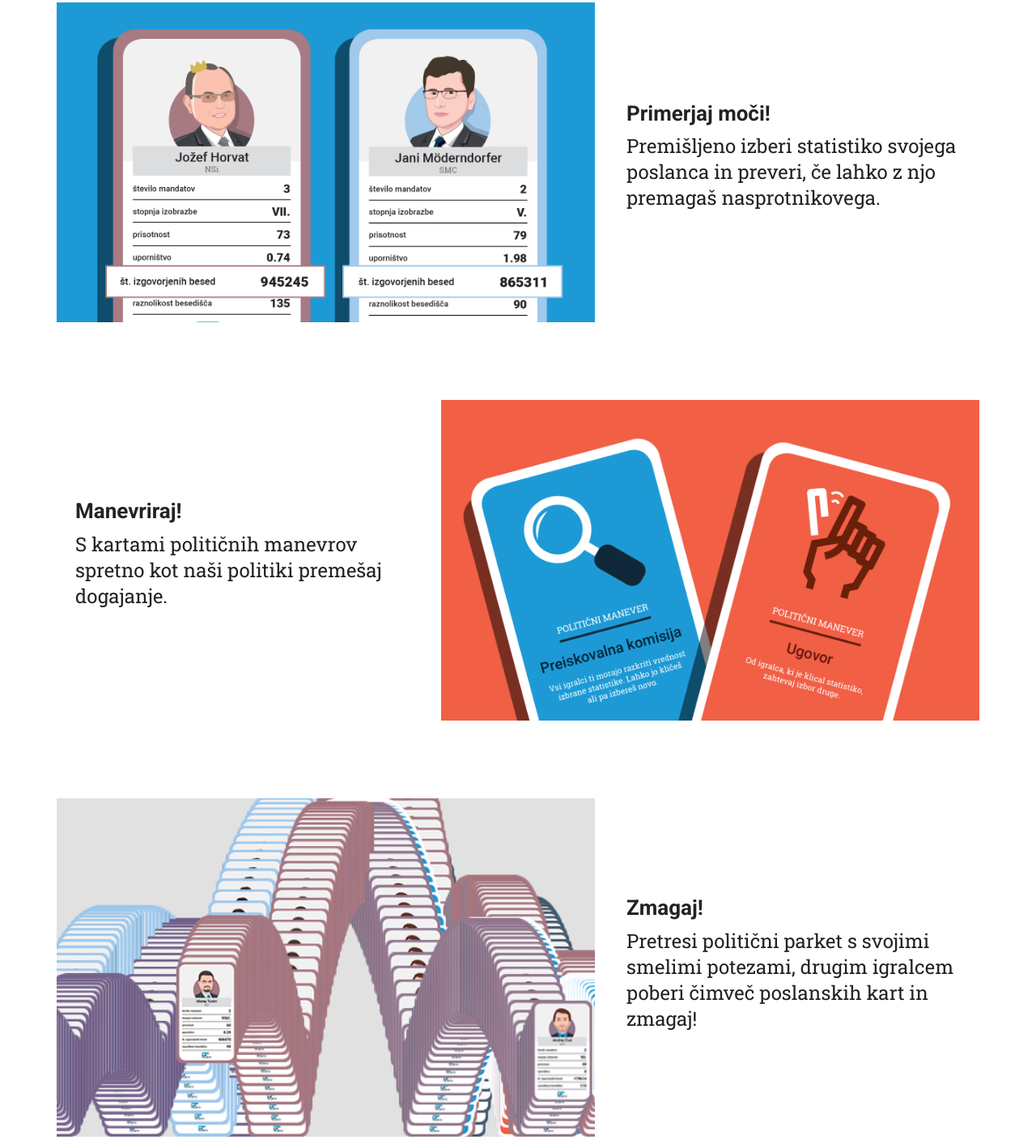
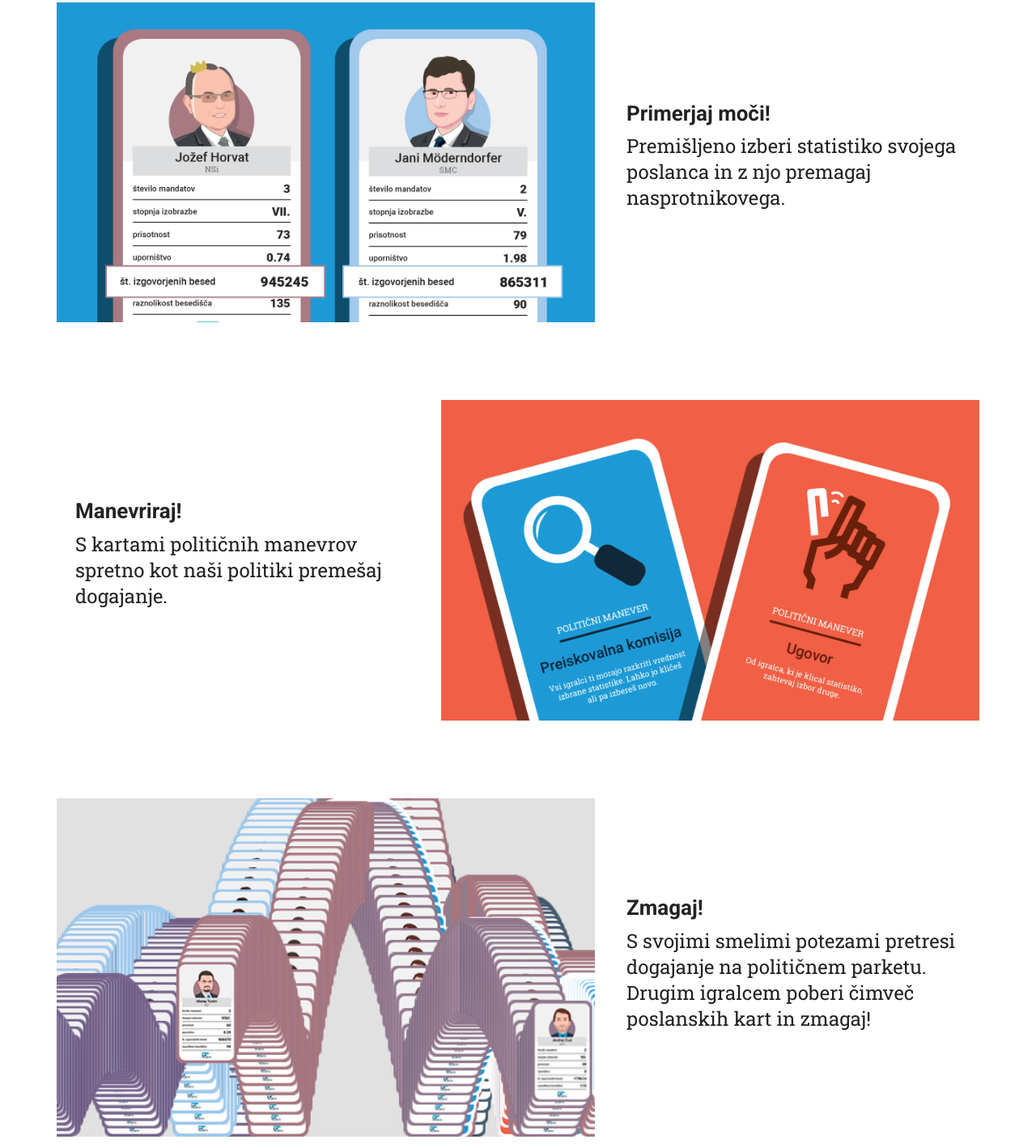
Before and after one commit to danesjenovdan/parlakarte, a website built with webpack: page dist/index.html in a window 1280 px wide. Shown: the part 883-2296 px from the top of the page at 81% size. Built offline with nearby package versions, Linux system fonts and the light colour scheme; no server answers.

Commit message:
change text again

```diff
--- a/dist/index.html
+++ b/dist/index.html
@@ -67,7 +67,7 @@
     <div class="row align-items-center">
       <div class="col sect-txt my-5 mx-2 ml-md-4">
         <h4>Primerjaj moči!</h4>
-        <p>Premišljeno izberi statistiko svojega poslanca in preveri, če lahko z njo premagaš nasprotnikovega.</p>
+        <p>Premišljeno izberi statistiko svojega poslanca in z njo premagaj nasprotnikovega.</p>
       </div>
       <div class="col-md-7 sect-img p-0 order-md-first">
         <img class="img-fluid" src="img/karte-sajt-ilustracije_2.png" alt="">
@@ -91,7 +91,7 @@
     <div class="row align-items-center">
       <div class="col sect-txt my-5 mx-2 ml-md-4">
         <h4>Zmagaj!</h4>
-        <p>Pretresi politični parket s svojimi smelimi potezami, drugim igralcem poberi čimveč poslanskih kart in zmagaj!</p>
+        <p>S svojimi smelimi potezami pretresi dogajanje na političnem parketu. Drugim igralcem poberi čimveč poslanskih kart in zmagaj!</p>
       </div>
       <div class="col-md-7 sect-img p-0 order-md-first">
         <canvas class="img-fluid w-100" id="cardwin-canvas"></canvas>
```
